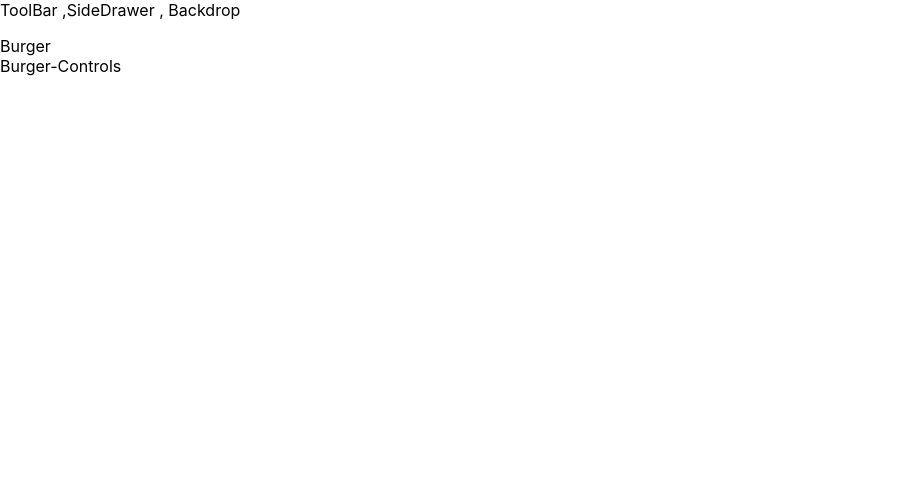
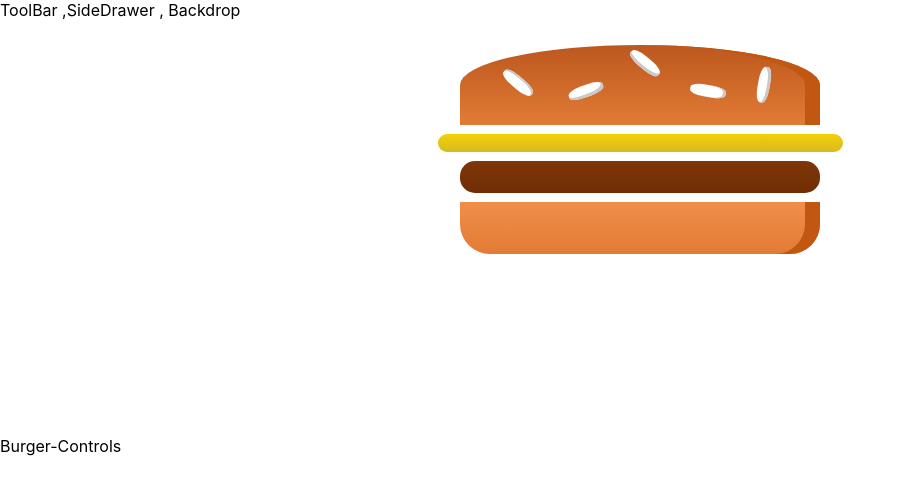
Before and after one commit to rahulgundiya/Burger-App, a React (Create React App) app in the folder burger-app/: page / in a window 1280 px wide. Shown: the top 494 px of the page, without its empty margins (0-905 px from the left). Built offline with nearby package versions, Linux system fonts and the light colour scheme.

Commit message:
Starting the Burger-Component

```diff
--- a/burger-app/src/components/Burger/Burger.js
+++ b/burger-app/src/components/Burger/Burger.js
@@ -0,0 +1,15 @@
+import React from 'react';
+import classes from './Burger.module.css';
+import BurgerIngredient from './BurgerIngredient/BurgerIngredient'
+const burger = (props) => {
+return (
+    <div className={classes.Burger}>
+        <BurgerIngredient type="bread-top" />
+        <BurgerIngredient type="cheese" />
+        <BurgerIngredient type="meat" />
+        <BurgerIngredient type="bread-bottom" />
+    </div>
+)
+}
+
+export default burger;
--- /dev/null
+++ b/burger-app/src/components/Burger/Burger.module.css
@@ -0,0 +1,31 @@
+.Burger {
+    width:100%;
+    margin:auto;
+    height:250px;
+    overflow:scroll;
+    text-align:center;
+    font-weight:bold;
+    font-size: 1.2rem;
+
+}
+@media (min-width:1000px) and (min-height:700px)
+{
+    .Burger{
+        width:700px;
+        height: 600px;
+    }
+}
+@media (min-width:500px) and (min-height:400px)
+{
+    .Burger{
+        width:350px;
+        height: 300px;
+    }
+}
+@media (min-width:500px) and (min-height:401px)
+{
+    .Burger{
+        width:450px;
+        height: 400px;
+    }
+}
--- a/burger-app/src/container/BuilderBurger/BurgerBuilder.js
+++ b/burger-app/src/container/BuilderBurger/BurgerBuilder.js
@@ -1,12 +1,13 @@
 import React , {Component} from 'react'
-import ReactAux from '../../hoc/ReactAux'
+import ReactAux from '../../hoc/ReactAux';
+import Burger from '../../components/Burger/Burger'
 class BurgerBuilder extends Component {
 
     render()
     {
         return (
             <ReactAux>
-                <div>Burger</div>
+                <Burger />
                 <div>Burger-Controls</div>
 
             </ReactAux>
```
Also changed, not shown: burger-app/src/components/Burger/BurgerIngredient/BurgerIngredient.module.css (renamed from burger-app/src/components/Burger/BurgerIngredient/BugerIngredient.module.css).
